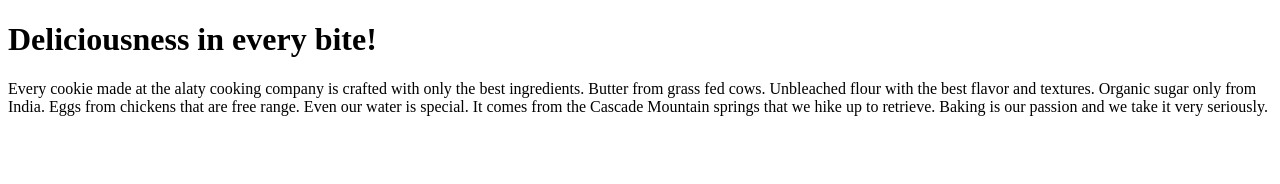
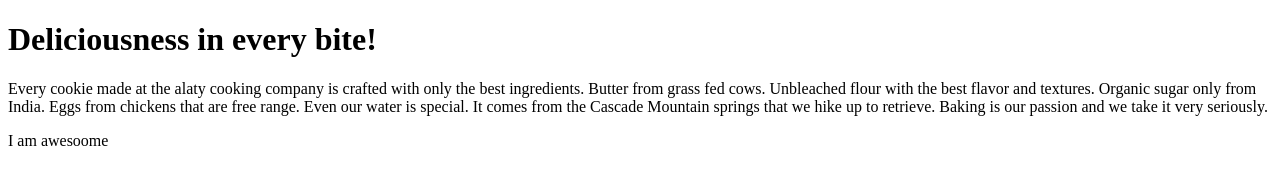
Before and after one commit to alatysavage/alatycompany.com, a plain HTML site: page index.htm in a window 1280 px wide. Drawn offline with Linux system fonts and the light colour scheme.

Commit message:
I am awesomer

```diff
--- a/index.htm
+++ b/index.htm
@@ -10,5 +10,6 @@ only from India. Eggs from chickens that are free range. Even our water is speci
  It comes from the Cascade Mountain springs that we hike up to retrieve. Baking is our passion
  and we take it very seriously.</p>
 
+  <p>I am awesoome</p>
 </body>
 </html>
```
